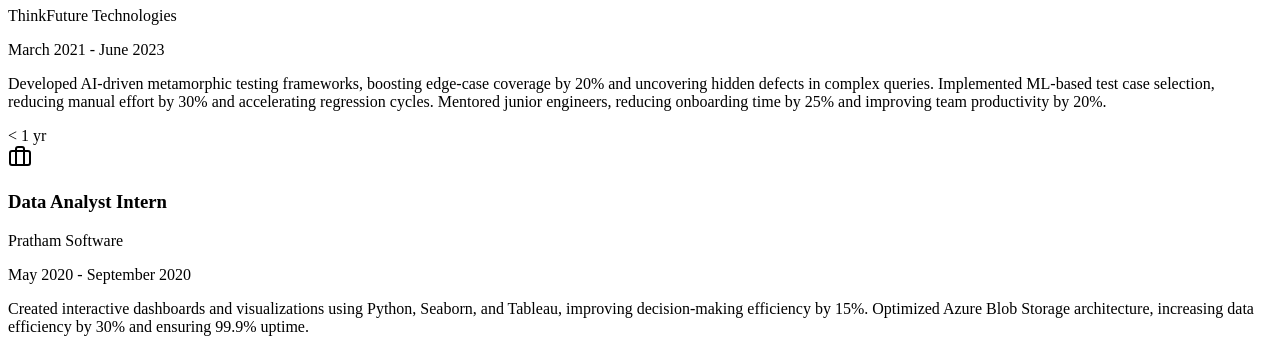
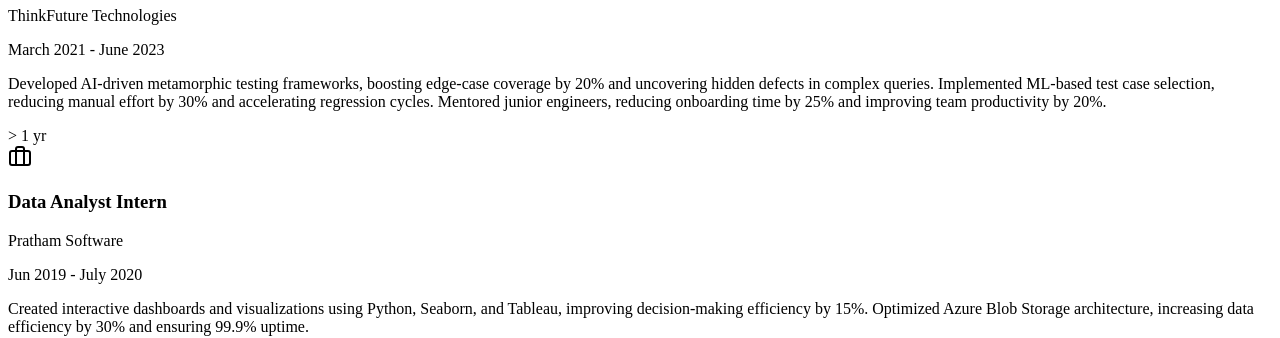
Before and after one commit to Maspie/toshal-portfolio, a React (Vite) app in the folder client/: page /toshal-portfolio/ in a window 1280 px wide. Shown: the part 2040-2378 px from the top of the page. Built offline with nearby package versions, Linux system fonts and the light colour scheme.

Commit message:
Update Experience.tsx

```diff
--- a/client/src/components/Experience.tsx
+++ b/client/src/components/Experience.tsx
@@ -13,8 +13,8 @@ const experiences = [
   {
     title: "Data Analyst Intern",
     company: "Pratham Software",
-    period: "May 2020 - September 2020",
-    duration: "< 1 yr",
+    period: "Jun 2019 - July 2020",
+    duration: "> 1 yr",
     description:
       "Created interactive dashboards and visualizations using Python, Seaborn, and Tableau, improving decision-making efficiency by 15%. Optimized Azure Blob Storage architecture, increasing data efficiency by 30% and ensuring 99.9% uptime.",
   },
```
